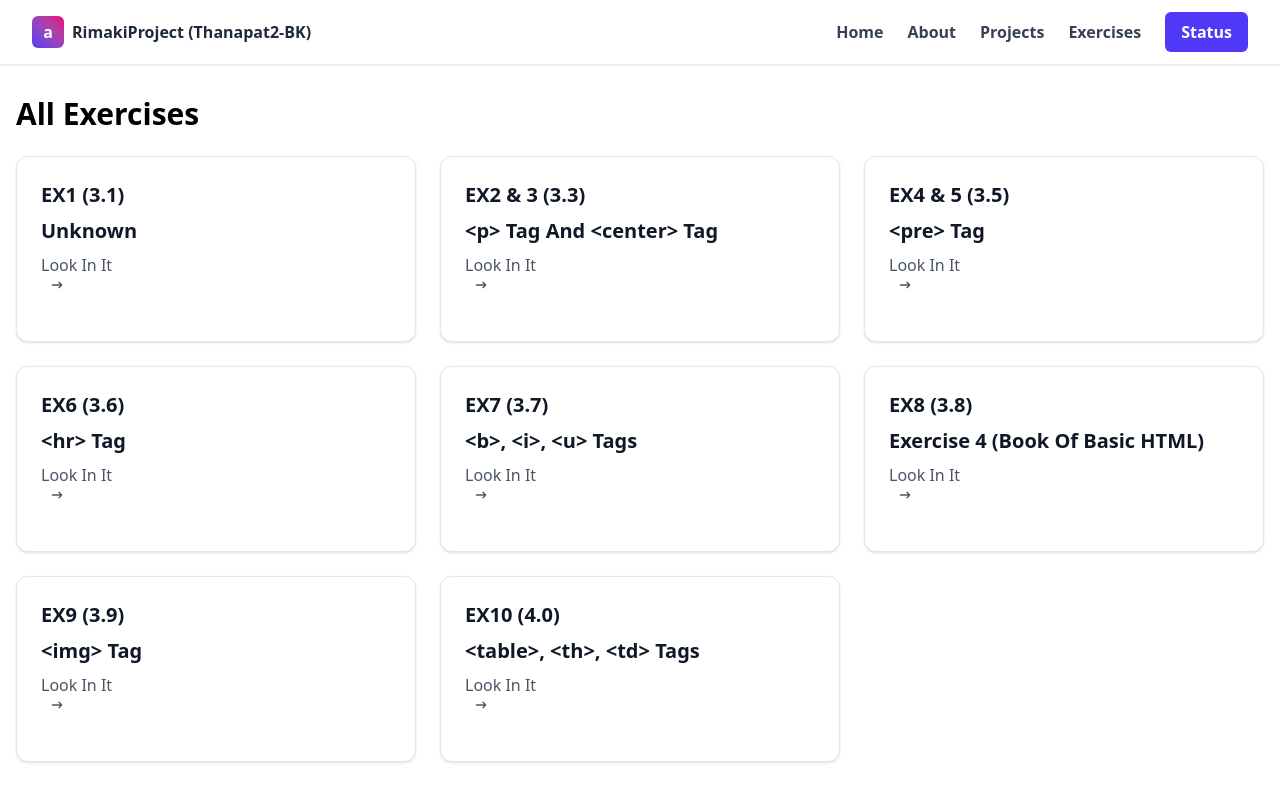
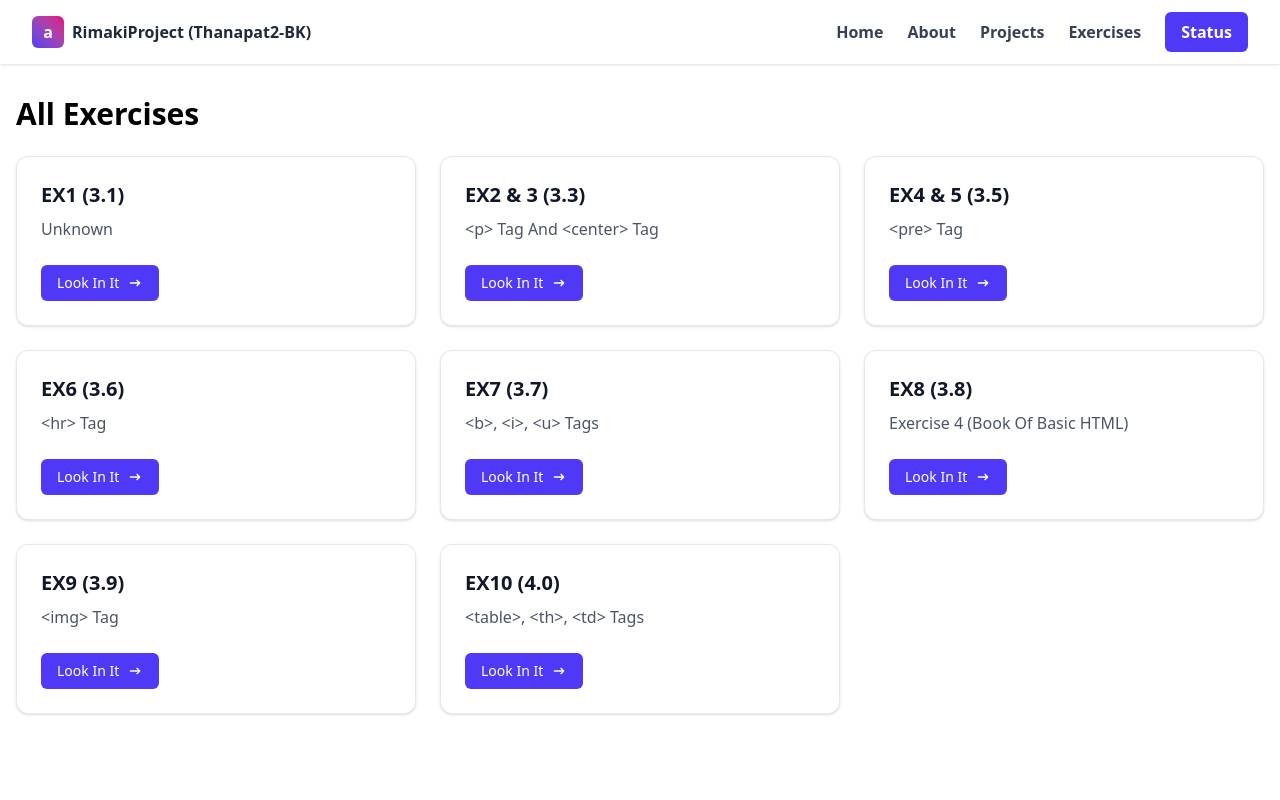
Before and after one commit to RimakiTaema/thanapat-bk, a Next.js app: page /thanapat2-bk/exercises in a window 1280 px wide. Built offline with nearby package versions, Linux system fonts and the light colour scheme.

Commit message:
Forgot I Swapped Css

```diff
--- a/app/exercises/page.tsx
+++ b/app/exercises/page.tsx
@@ -38,17 +38,17 @@ export default function ExercisePage() {
                         key={item.name}
                         className={card}
                     >
-                        <h5 className="mb-2 text-xl font-semibold text-gray-900">
+                        <h5 className={cardTitle}>
                             {item.name}
                         </h5>
 
-                        <p className={cardTitle}>
+                        <p className={cardDesc}>
                             {item.desc}
                         </p>
 
                         <Link
                             href={item.href}
-                            className={cardDesc}
+                            className={button}
                         >
                             Look In It
                             <svg
```
